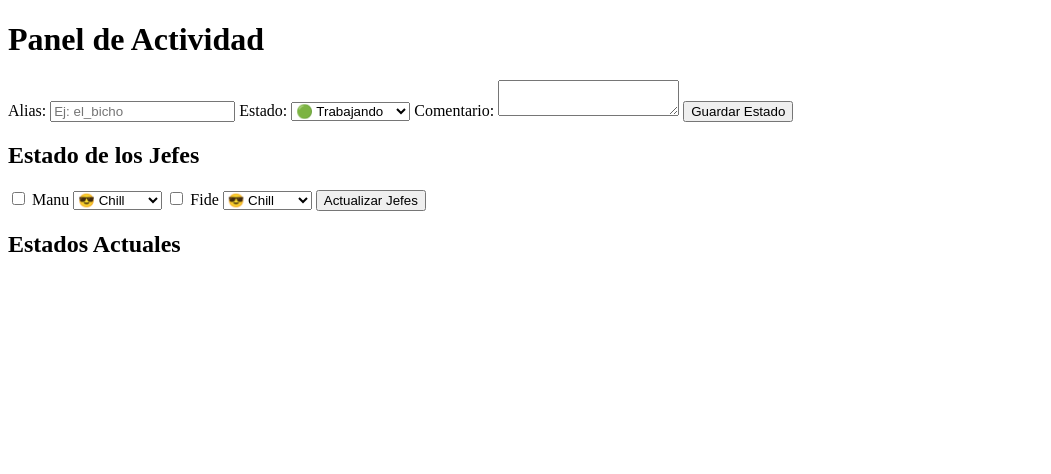
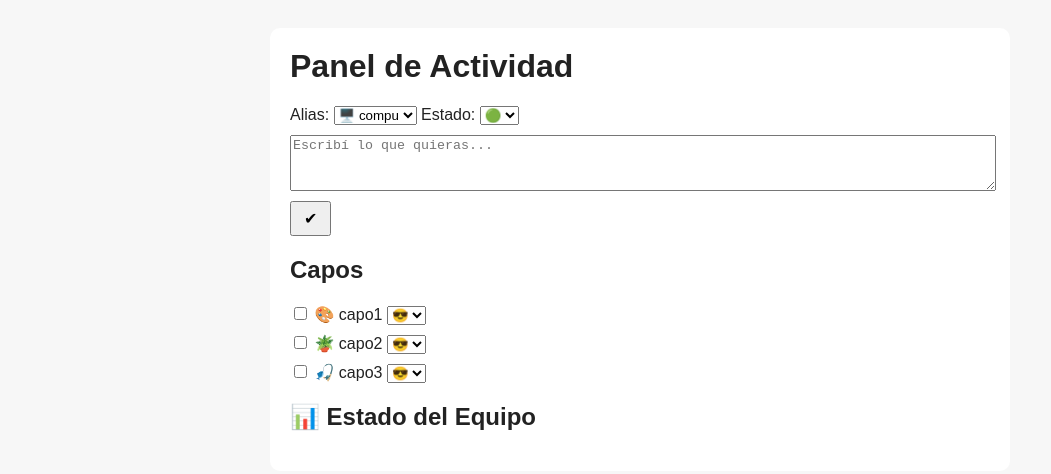
Before and after one commit to yuliana-flavia/sistemadetareas, a plain HTML site: page index.html in a window 1280 px wide. Shown: the whole page, without its empty margins (0-1051 px from the left). Drawn offline with Linux system fonts and the light colour scheme; a script that the page names is missing.

Commit message:
Add files via upload

```diff
--- a/index.html
+++ b/index.html
@@ -1,56 +1,67 @@
-<!-- index.html -->
 <!DOCTYPE html>
 <html lang="es">
 <head>
-  <meta charset="UTF-8">
-  <title>Sistema de Tareas Auxiliar</title>
-  <link rel="stylesheet" href="styles.css">
+  <meta charset="UTF-8" />
+  <meta name="viewport" content="width=device-width, initial-scale=1.0" />
+  <title>Panel Camuflado</title>
+  <link rel="stylesheet" href="style.css" />
 </head>
 <body>
   <div class="container">
     <h1>Panel de Actividad</h1>
 
-    <div class="user-input">
-      <label>Alias:</label>
-      <input type="text" id="alias" placeholder="Ej: el_bicho">
-
-      <label>Estado:</label>
-      <select id="estado">
-        <option value="🟢 Trabajando">🟢 Trabajando</option>
-        <option value="🔴 Jefe en zona">🔴 Jefe en zona</option>
-        <option value="🟡 Al pedo">🟡 Al pedo</option>
-        <option value="⚪ Laburando">⚪ Laburando</option>
-        <option value="❓ No sé">❓ No sé</option>
+    <div class="form-section">
+      <label for="alias">Alias:</label>
+      <select id="alias">
+        <option value="compu">🖥️ compu</option>
+        <option value="banda">🎸 banda</option>
+        <option value="mesa">🎲 mesa</option>
+        <option value="diva">🕶️ diva</option>
+        <option value="muzza">🍕 muzza</option>
+        <option value="mate">🧉 mate</option>
       </select>
 
-      <label>Comentario:</label>
-      <textarea id="comentario" rows="2"></textarea>
+      <label for="status">Estado:</label>
+      <select id="status">
+        <option value="working" title="Trabajando">🟢</option>
+        <option value="semi-idle" title="Alerta, medio al pedo">🟡</option>
+        <option value="idle" title="Re al pedo">🔴</option>
+        <option value="out" title="Fuera de la oficina">⚪</option>
+      </select>
 
-      <button onclick="guardarEstado()">Guardar Estado</button>
+      <textarea id="freeText" placeholder="Escribí lo que quieras..."></textarea>
+
+      <button onclick="saveState()">✔</button>
     </div>
 
-    <div class="jefes">
-      <h2>Estado de los Jefes</h2>
-      <label><input type="checkbox" id="manu"> Manu</label>
-      <select id="manuEstado">
-        <option value="😎 Chill">😎 Chill</option>
-        <option value="😡 Molesto">😡 Molesto</option>
-        <option value="😐 Neutro">😐 Neutro</option>
-      </select>
-
-      <label><input type="checkbox" id="fide"> Fide</label>
-      <select id="fideEstado">
-        <option value="😎 Chill">😎 Chill</option>
-        <option value="😡 Molesto">😡 Molesto</option>
-        <option value="😐 Neutro">😐 Neutro</option>
-      </select>
-
-      <button onclick="guardarJefes()">Actualizar Jefes</button>
+    <div class="boss-section">
+      <h2>Capos</h2>
+      <div class="boss-row">
+        <label><input type="checkbox" id="capo1" /> 🎨 capo1</label>
+        <select id="mood1">
+          <option title="Chill">😎</option>
+          <option title="Molesto">😠</option>
+        </select>
+      </div>
+      <div class="boss-row">
+        <label><input type="checkbox" id="capo2" /> 🪴 capo2</label>
+        <select id="mood2">
+          <option title="Chill">😎</option>
+          <option title="Molesto">😠</option>
+        </select>
+      </div>
+      <div class="boss-row">
+        <label><input type="checkbox" id="capo3" /> 🎣 capo3</label>
+        <select id="mood3">
+          <option title="Chill">😎</option>
+          <option title="Molesto">😠</option>
+        </select>
+      </div>
     </div>
 
-    <div class="user-state">
-      <h2>Estados Actuales</h2>
-      <div id="estadosContainer"></div>
+    <div class="status-display">
+      <h2>📊 Estado del Equipo</h2>
+      <ul id="statusList"></ul>
     </div>
   </div>
   <script src="script.js"></script>
--- /dev/null
+++ b/script.js
@@ -0,0 +1,34 @@
+function saveState() {
+  const alias = document.getElementById("alias").value;
+  const status = document.getElementById("status").value;
+  const text = document.getElementById("freeText").value;
+
+  const state = { alias, status, text };
+  localStorage.setItem(alias, JSON.stringify(state));
+  renderStates();
+}
+
+function renderStates() {
+  const statusList = document.getElementById("statusList");
+  statusList.innerHTML = "";
+
+  Object.keys(localStorage).forEach((key) => {
+    const item = JSON.parse(localStorage.getItem(key));
+    const statusIcon = getStatusIcon(item.status);
+    const li = document.createElement("li");
+    li.textContent = `${statusIcon} ${key} — ${item.text}`;
+    statusList.appendChild(li);
+  });
+}
+
+function getStatusIcon(status) {
+  switch(status) {
+    case "working": return "🟢";
+    case "semi-idle": return "🟡";
+    case "idle": return "🔴";
+    case "out": return "⚪";
+    default: return "❔";
+  }
+}
+
+document.addEventListener("DOMContentLoaded", renderStates);
--- /dev/null
+++ b/style.css
@@ -0,0 +1,46 @@
+body {
+  font-family: Arial, sans-serif;
+  background: #f7f7f7;
+  color: #222;
+  padding: 20px;
+}
+.container {
+  max-width: 700px;
+  margin: auto;
+  background: white;
+  padding: 20px;
+  border-radius: 10px;
+}
+h1, h2 {
+  margin-top: 0;
+}
+.form-section, .boss-section {
+  margin-bottom: 20px;
+}
+textarea {
+  width: 100%;
+  height: 50px;
+  margin-top: 10px;
+  display: block;
+}
+button {
+  margin-top: 10px;
+  padding: 6px 12px;
+  font-size: 16px;
+}
+.status-display ul {
+  list-style: none;
+  padding-left: 0;
+}
+.status-display li {
+  margin: 5px 0;
+}
+.boss-row {
+  margin: 8px 0;
+}
+select option {
+  cursor: pointer;
+}
+select[title]:hover::after {
+  content: attr(title);
+}
```
